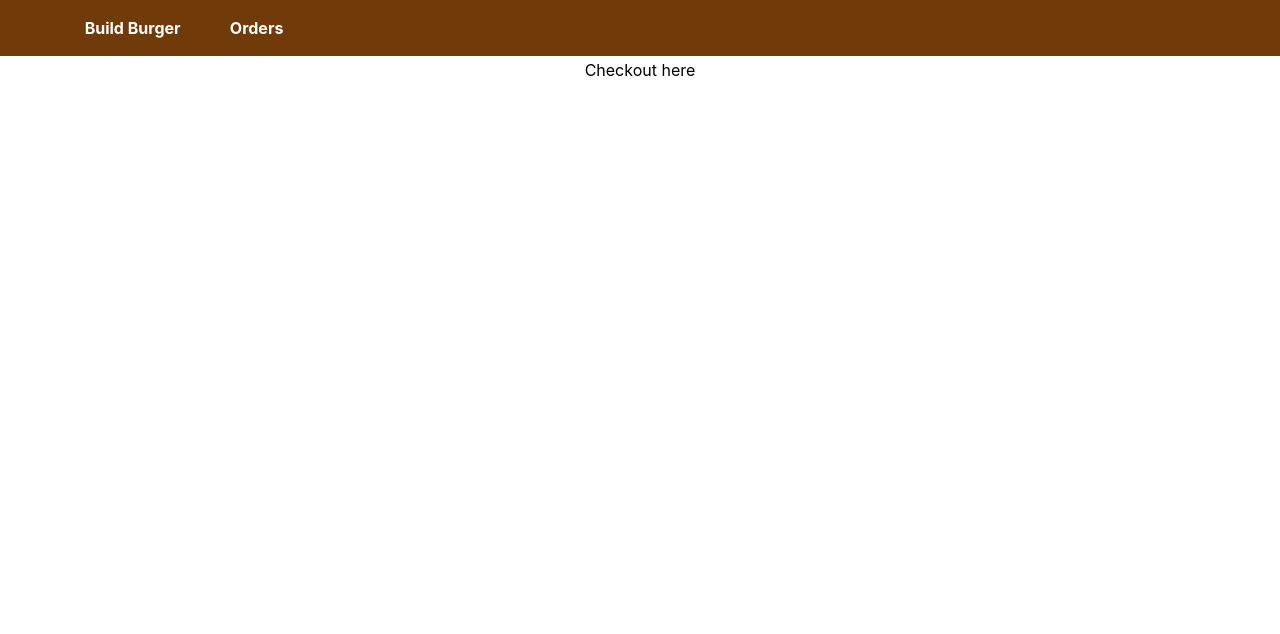
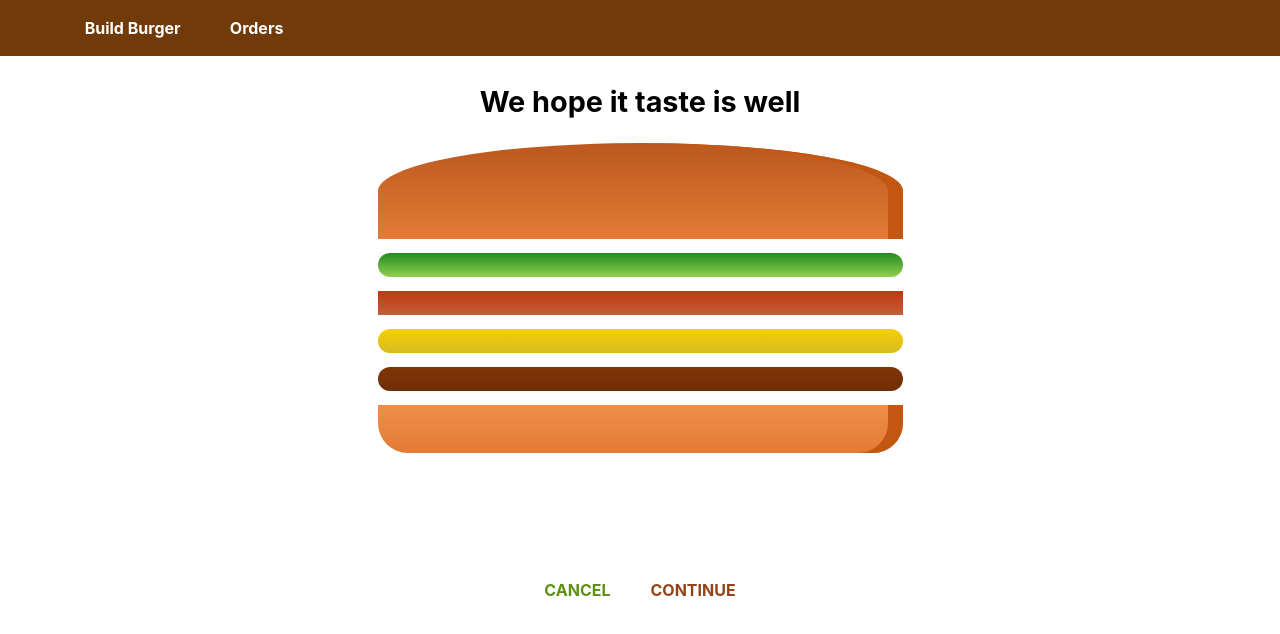
Before and after one commit to motasem99/my-react-app, a React (Create React App) app: page /checkout in a window 1280 px wide. Shown: the top 634 px of the page. Built offline with nearby package versions, Linux system fonts and the light colour scheme.

Commit message:
finish checkout and

```diff
--- a/src/App.css
+++ b/src/App.css
@@ -1,3 +1,3 @@
 .App {
-  text-align: center;
+  /* text-align: center; */
 }
--- a/src/components/Burger/Burger.module.css
+++ b/src/components/Burger/Burger.module.css
@@ -25,6 +25,6 @@
 @media (min-width: 1000px) and (min-height: 700px) {
   .Burger {
     width: 700px;
-    height: 400px;
+    height: 600px;
   }
 }
--- a/src/components/BurgerIngredients/BurgerIngredients.jsx
+++ b/src/components/BurgerIngredients/BurgerIngredients.jsx
@@ -8,7 +8,7 @@ class BurgerIngredients extends Component {
 
         switch(this.props.type) {
             case ('bread-top'):
-                ingredient = <div style={{width: '75%', height: '4rem'}} className={classes.BreadTop}></div>
+                ingredient = <div style={{width: '75%', height: '6rem'}} className={classes.BreadTop}></div>
                 break;
             case ('bread-bottom'):
                 ingredient = <div style={{width: '75%', height: '3rem'}} className={classes.BreadBottom}></div>
--- a/src/components/ControlBurger/ControlBurger.jsx
+++ b/src/components/ControlBurger/ControlBurger.jsx
@@ -3,7 +3,7 @@ import classes from './ControlBurger.module.css'
 
 const ControlBurger = (props) => (
     <div className={classes.BuildControls}>
-        <p>Current Price: 4.00</p>
+        <p>Current Price: <strong>4.00</strong></p>
         <div className={classes.BuildControl}>
             <label className={classes.Label}>Salad</label>
             <button className={classes.Less}>Less</button>
--- a/src/pages/Checkout.jsx
+++ b/src/pages/Checkout.jsx
@@ -1,9 +1,23 @@
 import React from 'react'
 
 import classes from './Checkout.module.css'
+import BurgerIngredients from '../components/BurgerIngredients/BurgerIngredients'
 
 const Checkout = (props) => (
-    <div className={classes.Main}>Checkout here</div>
+    <div className={classes.Main}>
+        <div className={classes.Burger}>
+        <h2>We hope it taste is well</h2>
+            <BurgerIngredients type='bread-top' />
+            <BurgerIngredients type='salad' />
+            <BurgerIngredients type='bacon' />
+            <BurgerIngredients type='cheese' />
+            <BurgerIngredients type='meat' />
+            <BurgerIngredients type='bread-bottom' />
+        </div>
+
+        <button className={classes.Success}>CANCEL</button>
+        <button className={classes.Danger}>CONTINUE</button>
+    </div>
 )
 
 export default Checkout
--- a/src/pages/Checkout.module.css
+++ b/src/pages/Checkout.module.css
@@ -1,4 +1,60 @@
 .Main {
   margin-top: 60px;
   box-sizing: border-box;
+  text-align: center;
 }
+
+.Burger {
+  width: 100%;
+  margin: auto;
+  height: 250px;
+  overflow: scroll;
+  text-align: center;
+  font-weight: bold;
+  font-size: 1.2rem;
+}
+
+@media (min-width: 500px) and (min-height: 400px) {
+  .Burger {
+    width: 350px;
+    height: 300px;
+  }
+}
+
+@media (min-width: 500px) and (min-height: 401px) {
+  .Burger {
+    width: 450px;
+    height: 400px;
+  }
+}
+
+@media (min-width: 1000px) and (min-height: 700px) {
+  .Burger {
+    width: 700px;
+    height: 500px;
+  }
+}
+
+.Success {
+  background-color: transparent;
+  border: none;
+  color: #5c9210;
+  outline: none;
+  cursor: pointer;
+  font: inherit;
+  padding: 10px;
+  margin: 10px;
+  font-weight: bold;
+}
+
+.Danger {
+  background-color: transparent;
+  border: none;
+  color: #944317;
+  outline: none;
+  cursor: pointer;
+  font: inherit;
+  padding: 10px;
+  margin: 10px;
+  font-weight: bold;
+}
--- a/src/pages/Orders.jsx
+++ b/src/pages/Orders.jsx
@@ -3,7 +3,15 @@ import React from 'react'
 import classes from './Orders.module.css'
 
 const Orders = (props) => (
-    <div className={classes.Main}>Orders here</div>
+    <div className={classes.Main}>
+        <p>Ingredients:
+            <span className={classes.Span}>Bacon(1)</span>
+            <span className={classes.Span}>Cheese(1)</span>
+            <span className={classes.Span}>Meat(1)</span>
+            <span className={classes.Span}>Salad(1)</span>
+        </p>
+        <p>Price: <strong>USD 5.00</strong></p>
+    </div>
 )
 
 export default Orders
--- a/src/pages/Orders.module.css
+++ b/src/pages/Orders.module.css
@@ -1,4 +1,16 @@
 .Main {
-  margin-top: 60px;
+  width: 80%;
+  border: 1px solid #eee;
+  box-shadow: 0 2px 3px #ccc;
+  padding: 10px;
+  margin: 80px auto;
   box-sizing: border-box;
 }
+
+.Span {
+  text-transform: capitalize;
+  display: inline-block;
+  margin: 0 8px;
+  border: 1px solid #ccc;
+  padding: 5px;
+}
```
Also changed, not shown: 1 other file (tests, documents, lock files or other folders).
